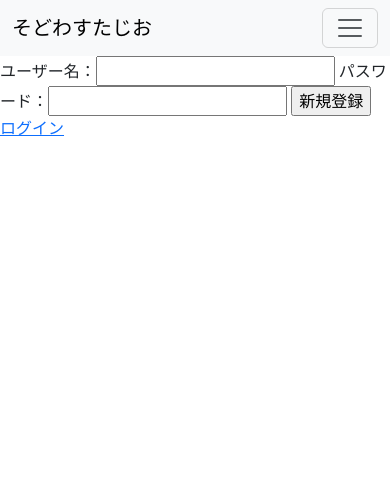
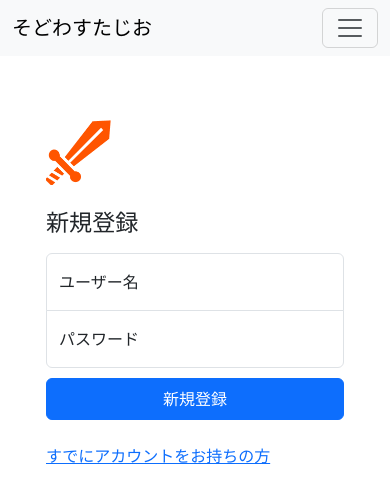
Before and after one commit to hazE0-03/swstudio-repository, a FastAPI app: page /signup in a window 390 px wide. Shown: the top 503 px of the page. Run offline with FastAPI, Linux system fonts and the light colour scheme.

Commit message:
index.html、signup.html、login.htmlのデザインをbootstrapで作りました。

```diff
--- a/myapp/main.py
+++ b/myapp/main.py
@@ -15,6 +15,12 @@ from db import db_session, Character, User
 app = FastAPI()
 app.mount("/static", StaticFiles(directory="static"), name="static")
 templates = Jinja2Templates(directory="templates")
+
+def get_current_time():
+    current_datetime = datetime.now(pytz.timezone('Asia/Tokyo'))
+    current_date = current_datetime.date
+    current_time = current_datetime.time
+    return current_date, current_time
 
 @app.get("/", response_class=HTMLResponse)
 async def index(request: Request):
@@ -106,7 +112,7 @@ async def create(request: Request):
 async def create(request: Request):
     form = await request.form()
     current_time = datetime.now(pytz.timezone('Asia/Tokyo'))
-    update_time = current_time
+    update_time = current_time.replace(microsecond = 0)
     name = form["name"]
     impurity = form["impurity"]
     dexterity = form["dexterity"]
@@ -148,7 +154,7 @@ async def update(request: Request, id: int):
     if request.cookies.get("user_id") == str(character.user_id) :
         form = await request.form()
         current_time = datetime.now(pytz.timezone('Asia/Tokyo'))
-        character.update_time = current_time
+        character.update_time = current_time.replace(microsecond = 0)
         character.name = form["name"]
         character.impurity = form["impurity"]
         character.dexterity = form["dexterity"]
@@ -170,3 +176,19 @@ async def delete(request: Request, id: int):
     db_session.delete(character)
     db_session.commit()
     return RedirectResponse("/", status_code=303)
+
+@app.get("/help", response_class=HTMLResponse)
+async def help(request: Request):
+    if request.cookies.get("user_id") != None :
+        username = request.cookies.get("username")
+        login_status = True
+        return templates.TemplateResponse(
+            "help.html",
+            {"request": request, "username": username, "login_status": login_status}
+        )
+    else :
+        login_status = False
+        return templates.TemplateResponse(
+            "help.html",
+            {"request": request, "login_status": login_status}
+        )
--- a/myapp/static/css/style.css
+++ b/myapp/static/css/style.css
@@ -5,15 +5,55 @@
 }
 
 :root {
-    --primary: #0d6efd;
+    --primary: #ff5500;
     --dark: #21252f;
     --body: #888;
-    /* --orange: rgb(221, 155, 94); */
-    --box-shadow: 0 8px 22px rgba(0, 0, 0, 0.2);
 }
 
 body {
+    height: 100%;
     font-family: Sora, "sans-serif";
-    line-height: 1.7;
     color: var(--body);
 }
+
+.form-signup {
+    max-width: 330px;
+    padding: 1rem;
+}
+
+.form-signup .form-floating:focus-within {
+    z-index: 2;
+}
+
+.form-signup input[type="text"] {
+    margin-bottom: -1px;
+    border-bottom-right-radius: 0;
+    border-bottom-left-radius: 0;
+}
+
+.form-signup input[type="password"] {
+    margin-bottom: 10px;
+    border-top-left-radius: 0;
+    border-top-right-radius: 0;
+}
+
+.form-login {
+    max-width: 330px;
+    padding: 1rem;
+}
+
+.form-login .form-floating:focus-within {
+    z-index: 2;
+}
+
+.form-login input[type="text"] {
+    margin-bottom: -1px;
+    border-bottom-right-radius: 0;
+    border-bottom-left-radius: 0;
+}
+
+.form-login input[type="password"] {
+    margin-bottom: 10px;
+    border-top-left-radius: 0;
+    border-top-right-radius: 0;
+}
--- a/myapp/templates/base.html
+++ b/myapp/templates/base.html
@@ -27,8 +27,8 @@
 
 <body>
     <header>
-        <nav class="navbar navbar-expand-lg bg-body-tertiary">
-            <div class="container-md">
+        <nav class="navbar navbar-expand-md bg-body-tertiary">
+            <div class="container-xxl">
                 <a class="navbar-brand" href="{{url_for('index') }}">そどわすたじお</a>
                 <button class="navbar-toggler" type="button" data-bs-toggle="collapse"
                     data-bs-target="#navbarNavAltMarkup" aria-controls="navbarNavAltMarkup" aria-expanded="false"
@@ -53,18 +53,24 @@
                         </li>
                         {% endif %}
                         <li class="nav-item">
-                            <a class="nav-link" href="#">ヘルプ</a>
+                            <a class="nav-link" href="{{url_for('help')}}">ヘルプ</a>
                         </li>
                     </ul>
                 </div>
             </div>
         </nav>
     </header>
-    <div class="row">
-        <div class="col-3"></div>
+    <div class="inline fixed_layout">
+
         {% block content %}
         {% endblock %}
-        <div class="col-3"></div>
+
+        <aside class="left_sidebar">
+        </aside>
+        <aside class="right_sidebar">
+        </aside>
+        <aside class="footbar">
+        </aside>
     </div>
     <script src="https://cdn.jsdelivr.net/npm/bootstrap@5.3.0/dist/js/bootstrap.bundle.min.js"
         integrity="sha384-geWF76RCwLtnZ8qwWowPQNguL3RmwHVBC9FhGdlKrxdiJJigb/j/68SIy3Te4Bkz"
--- a/myapp/templates/create.html
+++ b/myapp/templates/create.html
@@ -50,6 +50,5 @@
     <br>
     メモ：<input name="memo">
 </form>
-<a href="{{url_for('index') }}">一覧に戻る</a>
 
 {% endblock %}
--- a/myapp/templates/signup.html
+++ b/myapp/templates/signup.html
@@ -1,10 +1,23 @@
 {% extends "base.html" %}
 {% block content %}
 
-<form method="POST">
-    ユーザー名：<input type="text" name="username">
-    パスワード：<input type="password" name="password">
-    <input type="submit" value="新規登録">
-</form>
-<a href="{{url_for('login')}}">ログイン</a>
+<main class="form-signup w-100 mt-5 m-auto">
+    <form method="POST">
+        <img class="mb-4" src="../static/image/android-chrome-512x512.png" alt="" width="65" height="65">
+        <h1 class="h3 mb-3 fw-normal">新規登録</h1>
+        <div class="form-floating">
+            <input type="text" class="form-control" id="floatingUsername" name="username" placeholder="User Name"
+                required>
+            <label class="fw-light" for="floatingUsername">ユーザー名</label>
+        </div>
+        <div class="form-floating">
+            <input type="password" class="form-control" id="floatingPassword" name="password" placeholder="Password"
+                required>
+            <label class="fw-light" for="floatingPassword">パスワード</label>
+        </div>
+        <button class="btn btn-primary w-100 py-2" type="submit">新規登録</button>
+    </form>
+    <br>
+    <a href="{{url_for('login')}}">すでにアカウントをお持ちの方</a>
+</main>
 {% endblock %}
--- a/myapp/templates/update.html
+++ b/myapp/templates/update.html
@@ -49,6 +49,5 @@
     <br>
     メモ：<input name="memo" value="{{ character.memo }}">
 </form>
-<a href="{{url_for('index') }}">一覧に戻る</a>
 
 {% endblock %}
```
Also changed, not shown: myapp/templates/help.html (added, +8 -0 lines), myapp/templates/index.html (+22 -14 lines), myapp/templates/login.html (+19 -6 lines), myapp/database.db.
